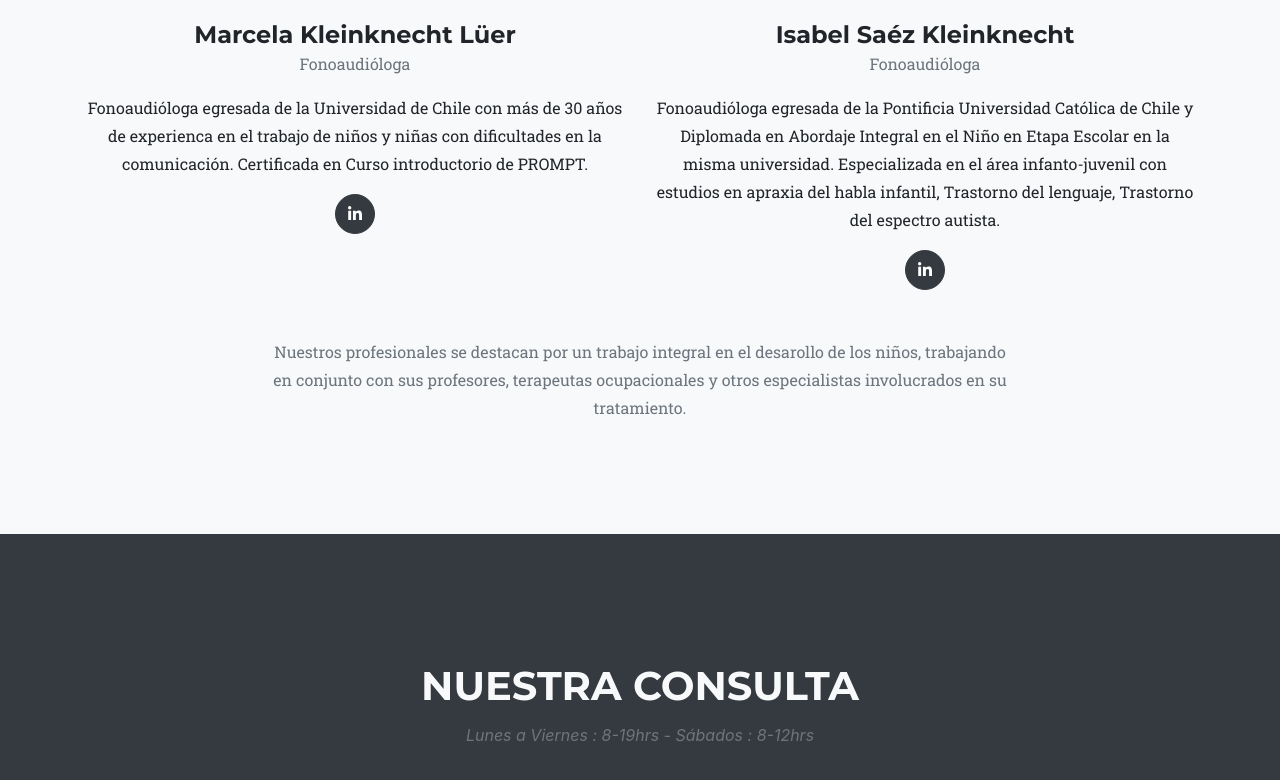
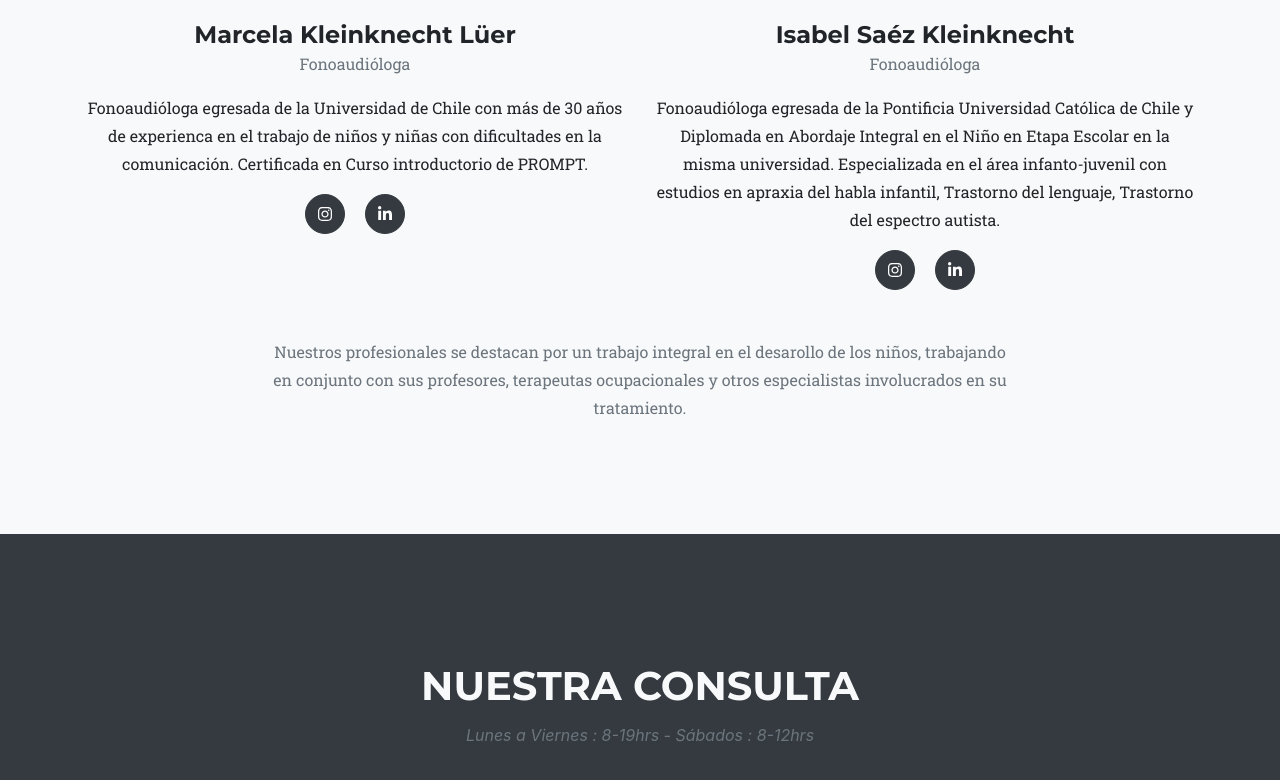
Before and after one commit to Konrad-H/hablando-juntos, a website: page index.html in a window 1280 px wide. Shown: the part 3062-3842 px from the top of the page. Drawn offline with nearby package versions, Linux system fonts and the light colour scheme; a script that the page names is missing; a web font is replaced by a local one.

Commit message:
added instagram to profiles

```diff
--- a/index.html
+++ b/index.html
@@ -249,7 +249,7 @@
                             <p class="text-center"> Fonoaudióloga egresada de la Universidad de Chile con más de 30 años
                                 de experienca en el trabajo de niños y niñas con dificultades en la comunicación.
                                 Certificada en Curso introductorio de PROMPT. </p>
-
+                                <a class="btn btn-dark btn-social mx-2" href="https://www.instagram.com/centro_hablandojuntos/"><i class="fab fa-instagram"></i></a>
                             <a class="btn btn-dark btn-social mx-2" href="https://www.linkedin.com/in/marcela-kleinknecht-10181359/"><i class="fab fa-linkedin-in"></i></a>
                         </div>
                     </div>
@@ -262,7 +262,7 @@
                                 Diplomada en Abordaje Integral en el Niño en Etapa Escolar en la misma universidad.
                                 Especializada en el área infanto-juvenil con estudios en apraxia del habla infantil, Trastorno del lenguaje, Trastorno del espectro autista.
                                 </p>
-
+                             <a class="btn btn-dark btn-social mx-2" href="https://www.instagram.com/centro_hablandojuntos/"><i class="fab fa-instagram"></i></a>
                             <a class="btn btn-dark btn-social mx-2" href="https://www.linkedin.com/in/isabel-sáez-kleinknecht-803b99138/"><i class="fab fa-linkedin-in"></i></a>
                         </div>
                     </div>
```
